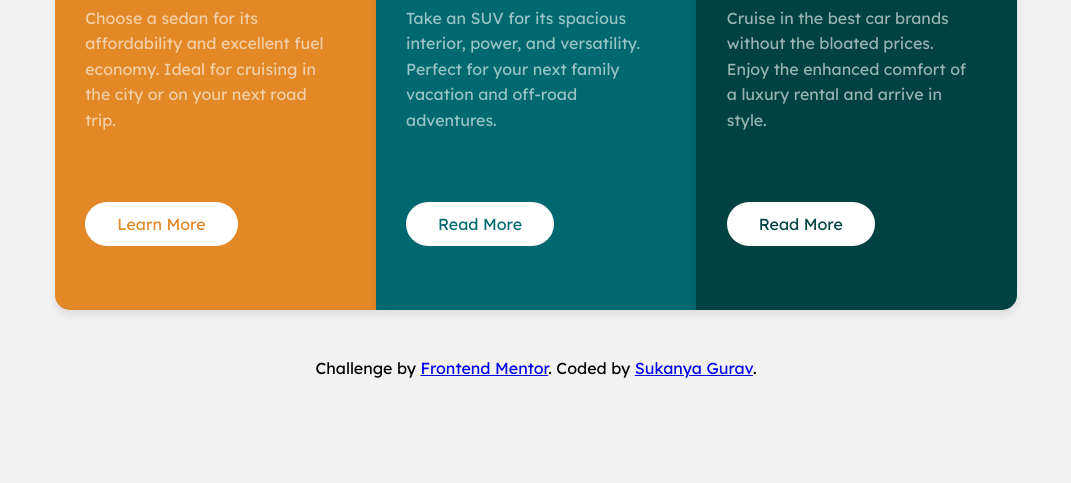
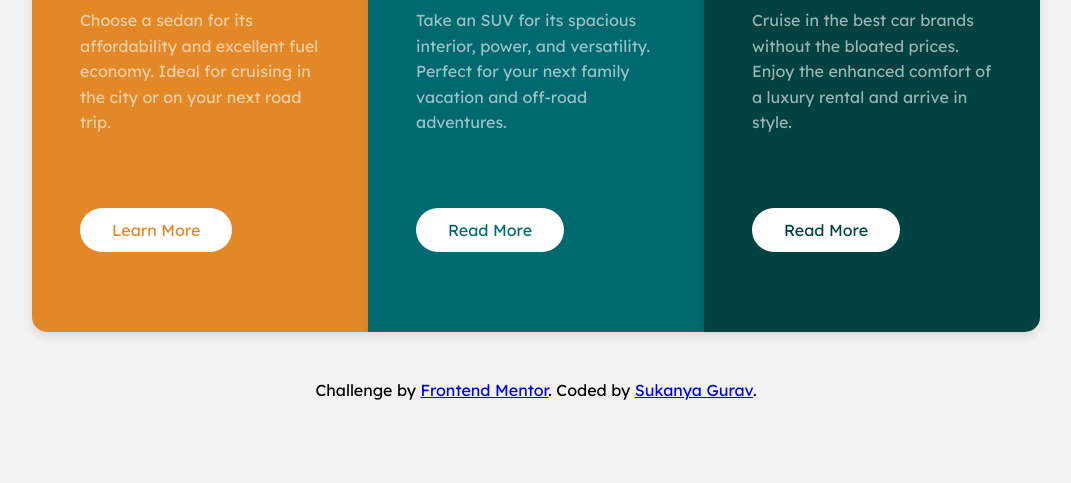
Before and after one commit to sukanyagurav/sukanyagurav-3-column-preview-card-component, a plain HTML site: page index.html in a window 1280 px wide. Shown: the part 317-800 px from the top of the page, without its empty margins (104-1175 px from the left). Drawn offline with Linux system fonts and the light colour scheme.

Commit message:
UPDATED CSS

```diff
--- a/style.css
+++ b/style.css
@@ -18,20 +18,13 @@ body{
     align-items: center;
     justify-content: center;
     min-height:100vh;
-background-color: #F2F2F2;
+    background-color: #F2F2F2;
     font-family: 'Lexend Deca', sans-serif;
 }
-@media(min-width:350px){
-/*card icon*/
-.card__icon{
-    transition: transform .3s ease;
-}
-.card__icon:hover{
-    transform: rotate(360deg);
-}
+
 /*container*/
 .container{
-margin:3rem 2rem;
+margin:3rem auto;
 }
 
 .card{
@@ -41,6 +34,7 @@ margin:3rem 2rem;
     transition: all .2s ease-in-out;
     position: relative;
 }
+/*********ROUNDED CORNERS FOR CARD****************/
 .card:first-child{
     border-top-left-radius: 15px;
     border-top-right-radius: 15px;
@@ -49,12 +43,7 @@ margin:3rem 2rem;
     border-bottom-left-radius: 15px;
     border-bottom-right-radius: 15px;
 }
-.card:hover{
- transform: scale(1.1);
- border-radius: 15px;
- z-index: 2;
-}
-
+/*********CARD HEADING****************/
 .card h1{
     font-family:'Big Shoulders Display', cursive;;
     margin:1rem 0;
@@ -62,12 +51,14 @@ margin:3rem 2rem;
     font-weight: 400;
     text-transform: uppercase;
 }
+/*********CARD PARAGRAPH****************/
 .card p{
     font-size: 1rem;
     opacity: 0.6;
     line-height: 1.6;
     max-width:240px;
 }
+/*********CARD BUTTON****************/
 .card__button{
     text-decoration: none;
     margin: 2rem 0;
@@ -76,55 +67,75 @@ margin:3rem 2rem;
     font-size: 1rem;
     background-color: var(--color-white);
     color:var(--color-bright-orange);
-    border-radius: 50px;
+    border-radius: 100px;
     cursor:pointer;
 }
-.card__button:hover{
+
+.card-1{
+    background-color: var(--color-bright-orange);
+}
+.card-2{
+    background-color: var(--color-dark-cyan-1);
+}
+.card-3{
+    background-color: var(--color-dark-cyan-2);
+}
+.card-2 .card__button{
+    color: var(--color-dark-cyan-1);
+}
+.card-3 .card__button{
+    color: var(--color-dark-cyan-2);
+}
+
+/************MEDIA QUERY FOR HOVER************************/
+@media (hover :hover){
+/*card icon HOVER*/
+.card__icon{
+    transition: transform .3s ease;
+}
+.card__icon:hover{
+    transform: rotate(360deg);
+}
+ /**************CARD HOVER EFFECT*****************/
+.card:hover{
+    transform: scale(1.1);
+    border-radius: 15px;
+    z-index: 2;
+   }
+/**************CARD BUTTON HOVER EFFECT*****************/
+   .card__button:hover{
     transform: scale(1.1);
     border:1px solid var(--color-white);
     color:var(--color-white);
-}
-.card-1{
-    background-color: var(--color-bright-orange);
 }
 .card-1 .card__button:hover{
     background-color: var(--color-bright-orange);
 
 }
-.card-2{
-    background-color: var(--color-dark-cyan-1);
-}
-.card-2 .card__button{
-    color: var(--color-dark-cyan-1);
-}
 .card-2 .card__button:hover{
     background-color: var(--color-dark-cyan-1);
     color:var(--color-white);
 }
-.card-3{
-    background-color: var(--color-dark-cyan-2);
-}
-.card-3 .card__button{
-    color: var(--color-dark-cyan-2);
-}
 .card-3 .card__button:hover{
     background-color: var(--color-dark-cyan-2);
     color:var(--color-white);
-
 }
 }
 
+
+
+/*****************MEDIA QUERY************************/
 @media (min-width:700px){
     .container{
         display: flex;
-        justify-content: center;
-        align-items: center;
+        max-width: 1100px;
+        padding: 0 2em;
       /* display:grid;
       grid-template-columns:repeat(3,1fr); */
 
     }
     .card{
-        padding:2rem 1.9rem;
+        padding:4em 3em 3em 3em;
     }
     .card:first-child{
         border-top-left-radius: 15px;
@@ -144,7 +155,6 @@ margin:3rem 2rem;
         margin:1.5rem 0;
     }
     .card p{
-        padding:0.5rem 1.25rem 2.3rem 0;
-        /* margin-bottom: 2.5rem; */
+        margin-bottom: 2.5em;
     }
 }
```
